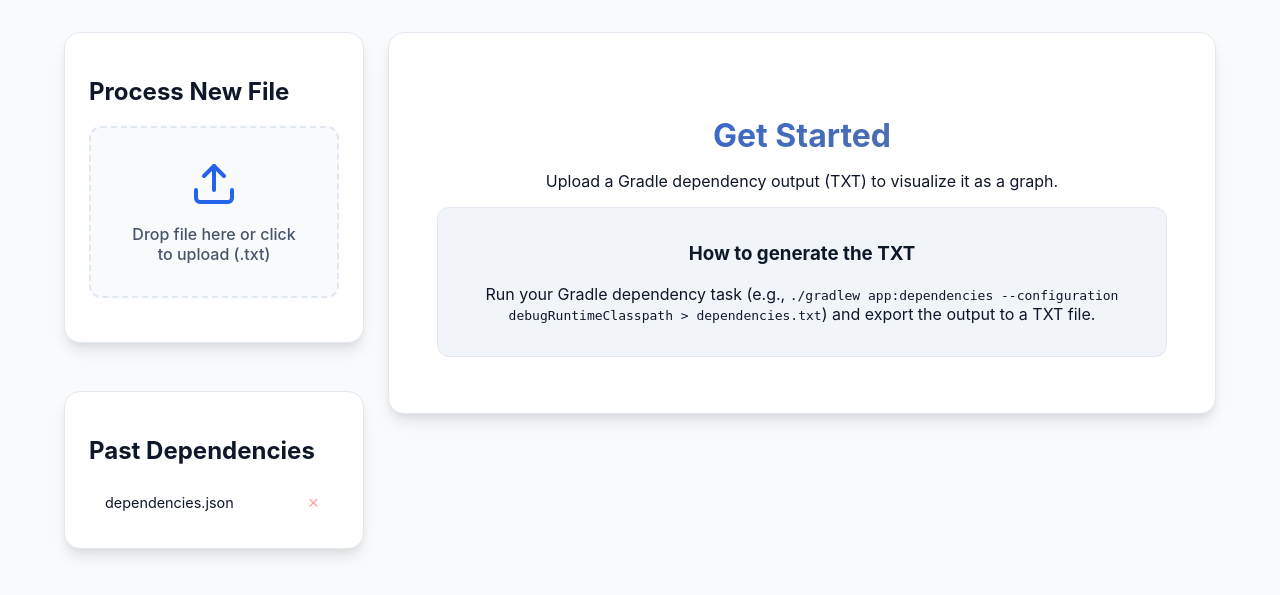
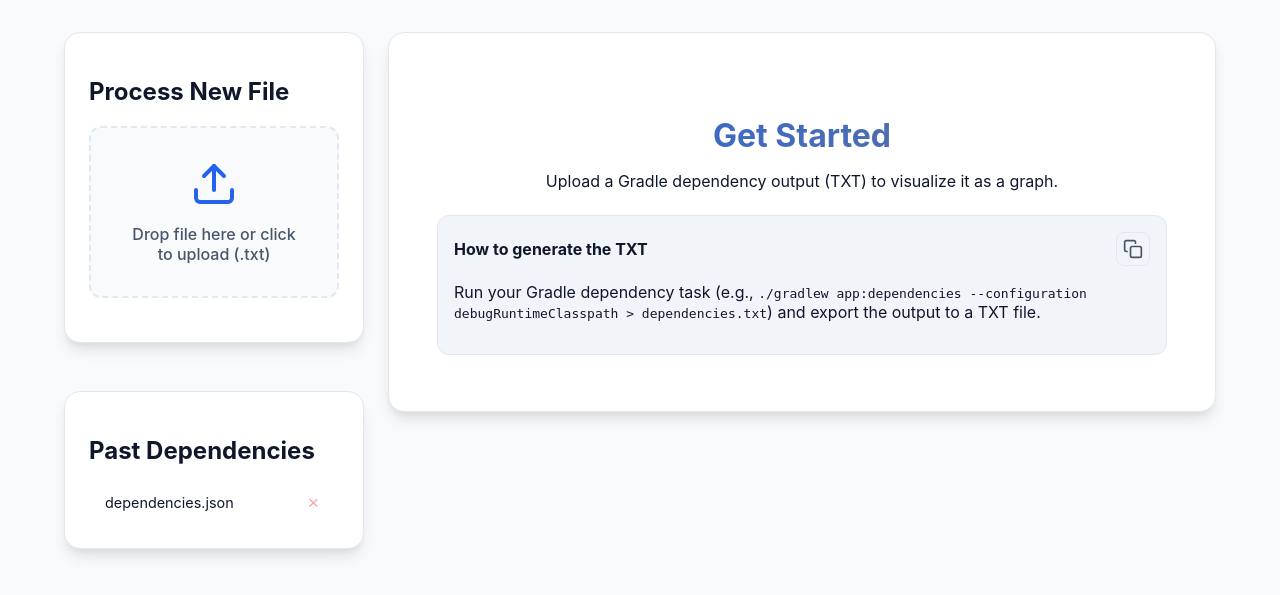
Before and after one commit to fajarnuha/gradle-dependency-viewer, a FastAPI app: page / in a window 1280 px wide. Shown: the part 118-713 px from the top of the page. Run offline with FastAPI, Linux system fonts and the light colour scheme.

Commit message:
add copyable hint

```diff
--- a/app/static/app.css
+++ b/app/static/app.css
@@ -110,10 +110,19 @@ body {
   border-radius: 12px;
   padding: 16px;
   background: #f1f5f9;
+  text-align: left;
+  margin-top: var(--space-lg);
 }
 
-.hint-box h2 {
-  margin: 0 0 6px;
+.hint-header {
+  display: flex;
+  justify-content: space-between;
+  align-items: center;
+  margin-bottom: 8px;
+}
+
+.hint-box h3 {
+  margin: 0;
   font-size: 1rem;
 }
 
--- a/app/static/app.js
+++ b/app/static/app.js
@@ -211,6 +211,28 @@ dropZone.addEventListener('drop', (e) => {
   }
 });
 
+// Copy hint command
+const copyHintBtn = document.getElementById('copy-hint-btn');
+const hintCode = document.getElementById('hint-code');
+
+if (copyHintBtn && hintCode) {
+  copyHintBtn.addEventListener('click', () => {
+    const text = hintCode.textContent;
+    navigator.clipboard.writeText(text).then(() => {
+      const originalIcon = copyHintBtn.innerHTML;
+      copyHintBtn.innerHTML = `
+        <svg viewBox="0 0 24 24" width="24" height="24" stroke="currentColor" stroke-width="2" fill="none"
+          stroke-linecap="round" stroke-linejoin="round" style="color: #10b981;">
+          <polyline points="20 6 9 17 4 12"></polyline>
+        </svg>
+      `;
+      setTimeout(() => {
+        copyHintBtn.innerHTML = originalIcon;
+      }, 2000);
+    });
+  });
+}
+
 // Initial load
 fetchFiles();
 setState('welcome');
--- a/app/templates/index.html
+++ b/app/templates/index.html
@@ -59,8 +59,19 @@
             <h2>Get Started</h2>
             <p>Upload a Gradle dependency output (TXT) to visualize it as a graph.</p>
             <div class="hint-box">
-              <h3>How to generate the TXT</h3>
-              <p>Run your Gradle dependency task (e.g., <code>./gradlew app:dependencies --configuration debugRuntimeClasspath > dependencies.txt</code>) and export the output
+              <div class="hint-header">
+                <h3>How to generate the TXT</h3>
+                <button class="icon-btn" id="copy-hint-btn" title="Copy command">
+                  <svg viewBox="0 0 24 24" width="24" height="24" stroke="currentColor" stroke-width="2" fill="none"
+                    stroke-linecap="round" stroke-linejoin="round">
+                    <rect x="9" y="9" width="13" height="13" rx="2" ry="2"></rect>
+                    <path d="M5 15H4a2 2 0 0 1-2-2V4a2 2 0 0 1 2-2h9a2 2 0 0 1 2 2v1"></path>
+                  </svg>
+                </button>
+              </div>
+              <p>Run your Gradle dependency task (e.g., <code
+                  id="hint-code">./gradlew app:dependencies --configuration debugRuntimeClasspath > dependencies.txt</code>)
+                and export the output
                 to a TXT file.</p>
             </div>
           </div>
```
